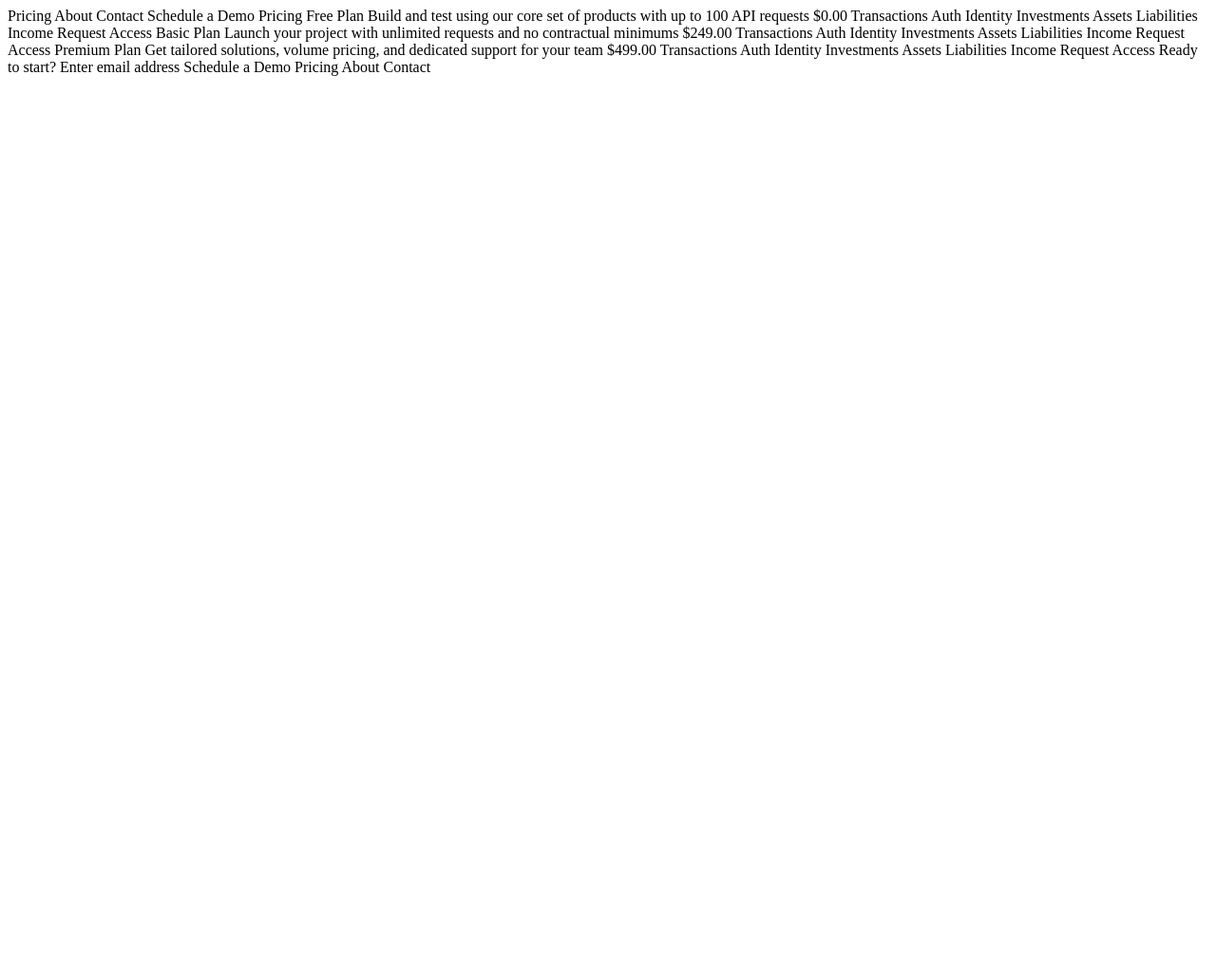
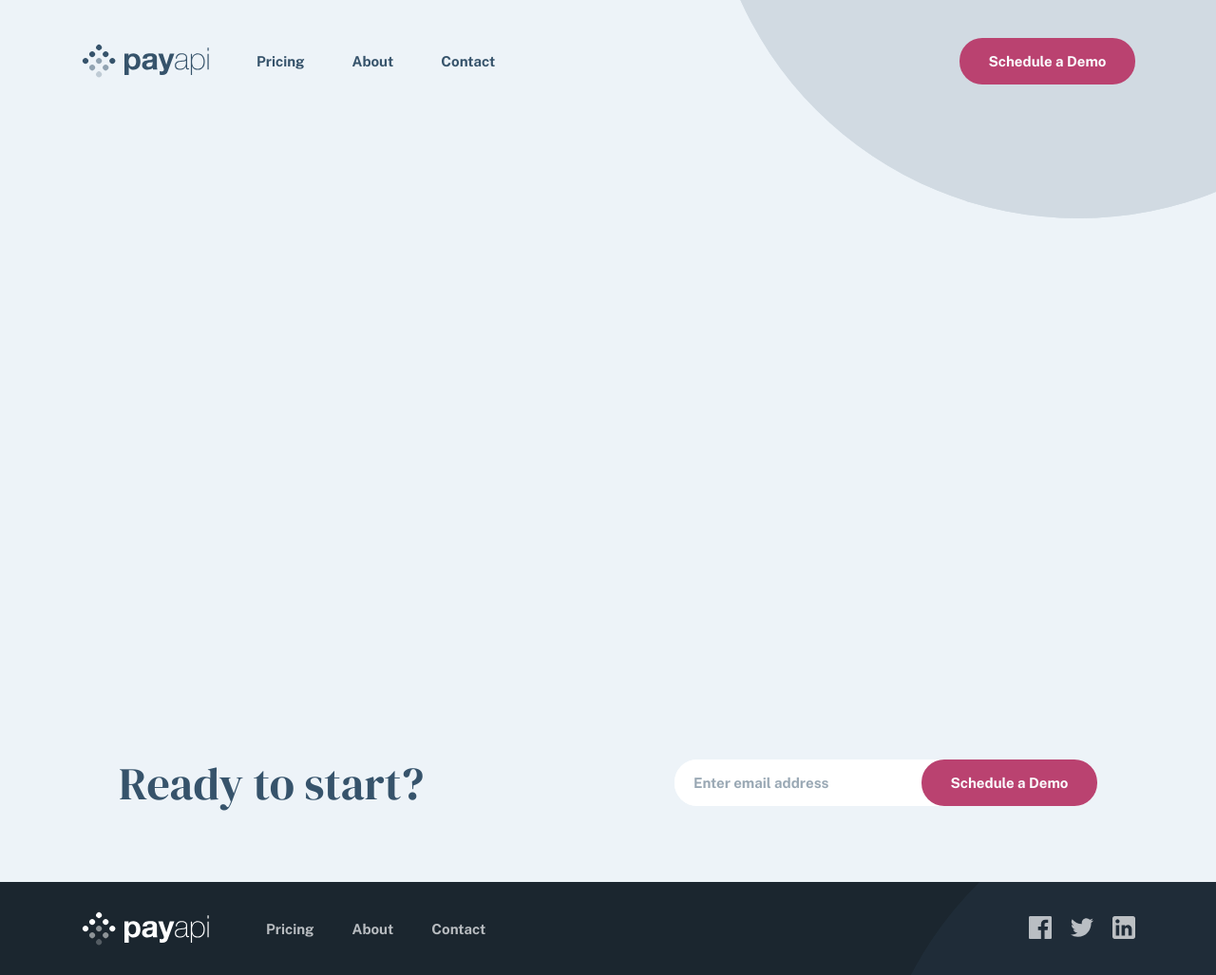
Before and after one commit to webguy83/payapi, a website: page pricing.html in a window 1280 px wide. Shown: the whole page at 95% size. Before the commit the page ends 800 px from the top, so only its background shows below. Drawn offline with nearby package versions, Linux system fonts and the light colour scheme.

Commit message:
started on pricing

```diff
--- a/pricing.html
+++ b/pricing.html
@@ -4,13 +4,79 @@
     <meta charset="UTF-8" />
     <meta name="viewport" content="width=device-width, initial-scale=1.0" />
 
-    <link rel="icon" type="image/png" sizes="32x32" href="./assets/favicon-32x32.png" />
+    <link rel="icon" type="image/png" sizes="32x32" href="assets/favicon-32x32.png" />
+    <link rel="preconnect" href="https://fonts.googleapis.com" />
+    <link rel="preconnect" href="https://fonts.gstatic.com" crossorigin />
+    <link href="https://fonts.googleapis.com/css2?family=DM+Serif+Display&family=Public+Sans:wght@400;700&display=swap" rel="stylesheet" />
+    <link href="./styles/styles.css" rel="stylesheet" />
+    <link href="./styles/pricing.css" rel="stylesheet" />
 
     <title>Frontend Mentor | PayAPI Website Challenge</title>
   </head>
 
   <body>
-    Pricing
+    <div class="menu-backdrop">
+      <div class="menu">
+        <div class="menu-circle"></div>
+        <ul>
+          <li>
+            <button type="button" aria-label="close button" class="closeBtn">
+              <img src="./assets/shared/mobile/close.svg" alt="close button" />
+            </button>
+          </li>
+          <li class="line"><hr/ ></li>
+          <li><a class="link header-link" href="./pricing.html">Pricing</a></li>
+          <li><a class="link header-link" href="./about.html">About</a></li>
+          <li><a class="link header-link" href="./contact.html">Contact</a></li>
+          <li><button type="button" class="btn-schedule-demo">Schedule a Demo</button></li>
+        </ul>
+      </div>
+    </div>
+    <header class="header-container">
+      <div class="header">
+        <img src="../assets/shared/desktop/bg-pattern-circle.svg" alt="" class="circle-bg" />
+        <nav class="nav-bar">
+          <a href="./index.html"><img class="logo" src="./assets/shared/desktop/logo.svg" alt="logo" /></a>
+          <a class="link header-link" href="./pricing.html">Pricing</a>
+          <a class="link header-link" href="./about.html">About</a>
+          <a class="link header-link" href="./contact.html">Contact</a>
+          <button type="button" class="btn-schedule-demo">Schedule a Demo</button>
+          <button type="button" aria-label="hamburger" class="hamburger">
+            <img src="./assets/shared/mobile/menu.svg" alt="" />
+          </button>
+        </nav>
+      </div>
+    </header>
+    <section class="start-block">
+      <p class="ready-to-start">Ready to start?</p>
+      <form class="schedule-demo-container">
+        <input type="text" name="schedule-demo" placeholder="Enter email address" />
+        <button type="button" class="btn-schedule-demo">Schedule a Demo</button>
+      </form>
+    </section>
+    <footer class="footer">
+      <div class="footer-container">
+        <img src="./assets/shared/desktop/white/logo.svg" alt="logo" class="footer-icon" />
+        <ul class="nav-links">
+          <li><a class="link header-link" href="./pricing.html">Pricing</a></li>
+          <li><a class="link header-link" href="./about.html">About</a></li>
+          <li><a class="link header-link" href="./contact.html">Contact</a></li>
+        </ul>
+        <ul class="nav-socials">
+          <li>
+            <a class="link header-link" href="http://www.facebook.com" target="_blank"><img src="./assets/shared/desktop/facebook.svg" alt="facebook" /></a>
+          </li>
+          <li>
+            <a class="link header-link" href="http://www.twitter.com" target="_blank"><img src="./assets/shared/desktop/twitter.svg" alt="twitter" /></a>
+          </li>
+          <li>
+            <a class="link header-link" href="http://www.linkedin.com" target="_blank"><img src="./assets/shared/desktop/linkedin.svg" alt="linkedin" /></a>
+          </li>
+        </ul>
+        <img src="../assets/shared/desktop/bg-pattern-circle.svg" alt="" class="circle-bg" />
+      </div>
+    </footer>
+    <!-- Pricing
     About
     Contact
     Schedule a Demo
@@ -62,7 +128,6 @@
 
     Pricing
     About
-    Contact
+    Contact -->
   </body>
-
 </html>
--- a/styles/styles.css
+++ b/styles/styles.css
@@ -44,7 +44,7 @@ body {
 
 .header .circle-bg {
   position: absolute;
-  top: -12rem;
+  top: -55rem;
   right: -33rem;
   z-index: 0;
 }
@@ -330,9 +330,10 @@ body {
 @media only screen and (max-width: 850px) {
   .header .circle-bg {
     width: 95rem;
-    left: 50%;
     transform: translateX(-50%);
     top: -65rem;
+    right: -115rem;
+    left: auto;
   }
 }
 
```
Also changed, not shown: index.html (+0 -2 lines), styles/home.css (+9 -0 lines), styles/pricing.css (added).
